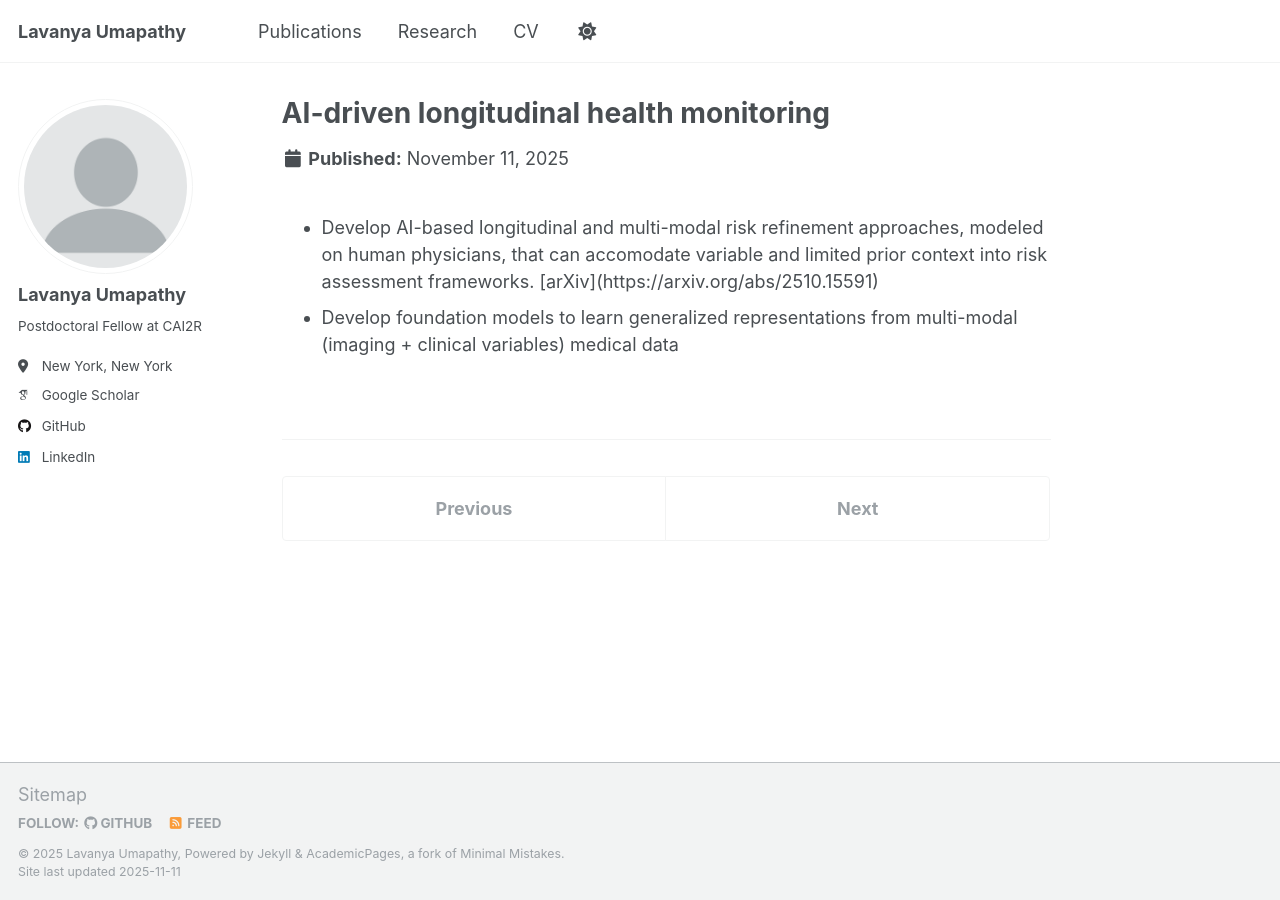
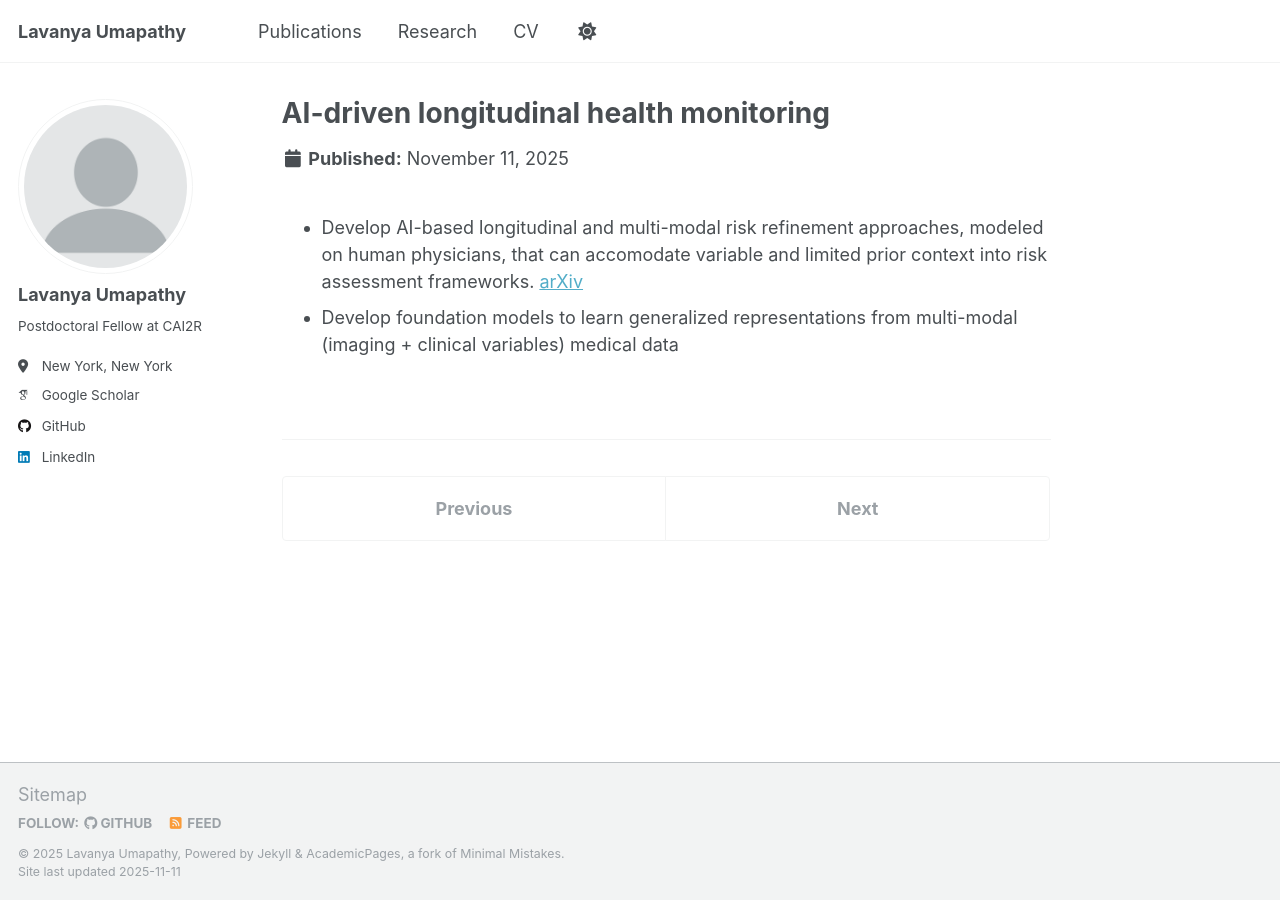
Before and after one commit to lunastra26/lunastra26.github.io, a Jekyll site: the page built from _research/2025-b-prior-context-risk-assessment.md, in a window 1280 px wide. Built offline with Jekyll 4.4.1, drawn with Linux system fonts in a browser that asks for light colours; some web fonts are replaced; part of the change alters nothing that is shown.

Commit message:
Update 2025-b-prior-context-risk-assessment.md

```diff
--- a/_research/2025-b-prior-context-risk-assessment.md
+++ b/_research/2025-b-prior-context-risk-assessment.md
@@ -3,6 +3,6 @@ title: "AI-driven longitudinal health monitoring"
 collection: research
 ---
 <ul>
-  <li> Develop AI-based longitudinal and multi-modal risk refinement approaches, modeled on human physicians, that can accomodate variable and limited prior context into risk assessment frameworks. [arXiv](https://arxiv.org/abs/2510.15591) </li>
+  <li> Develop AI-based longitudinal and multi-modal risk refinement approaches, modeled on human physicians, that can accomodate variable and limited prior context into risk assessment frameworks. <a href="https://arxiv.org/abs/2510.15591" target="_blank">arXiv</a> </li>
   <li> Develop foundation models to learn generalized representations from multi-modal (imaging + clinical variables) medical data </li>
 </ul>
```
